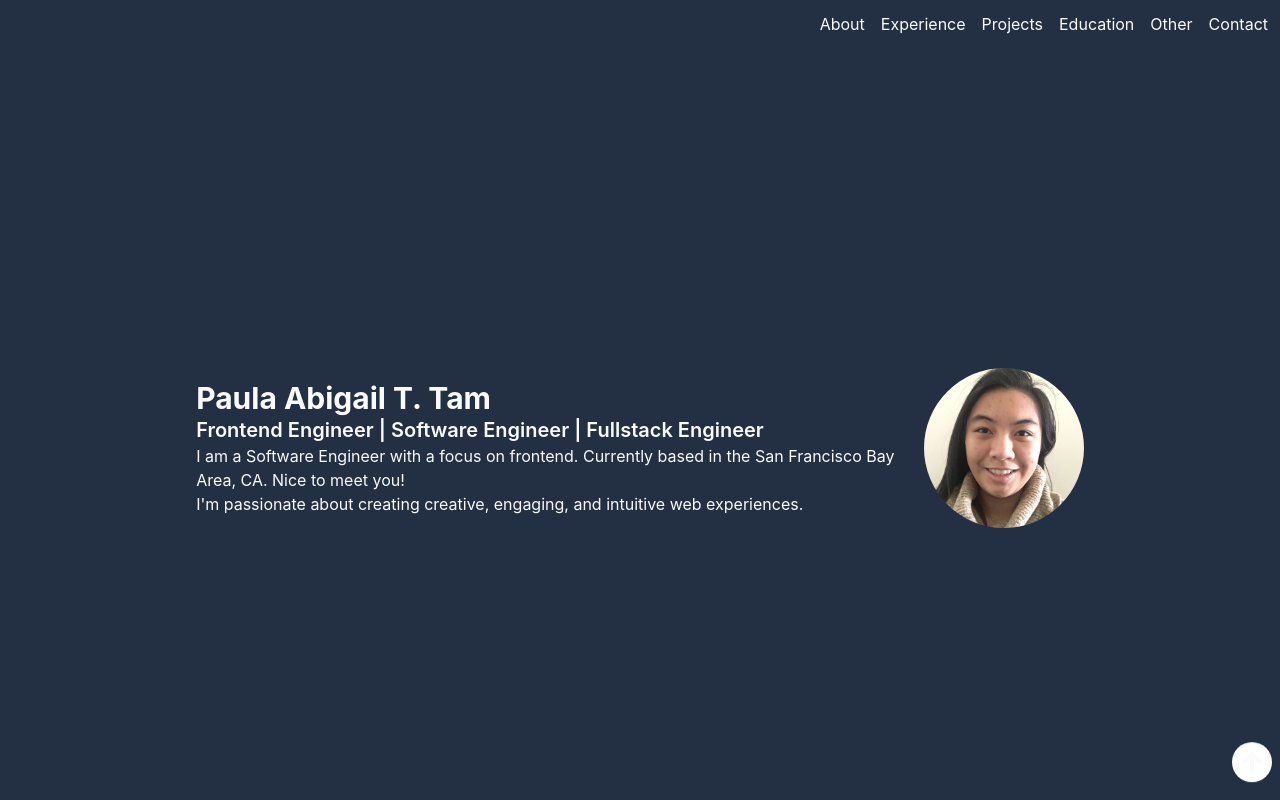
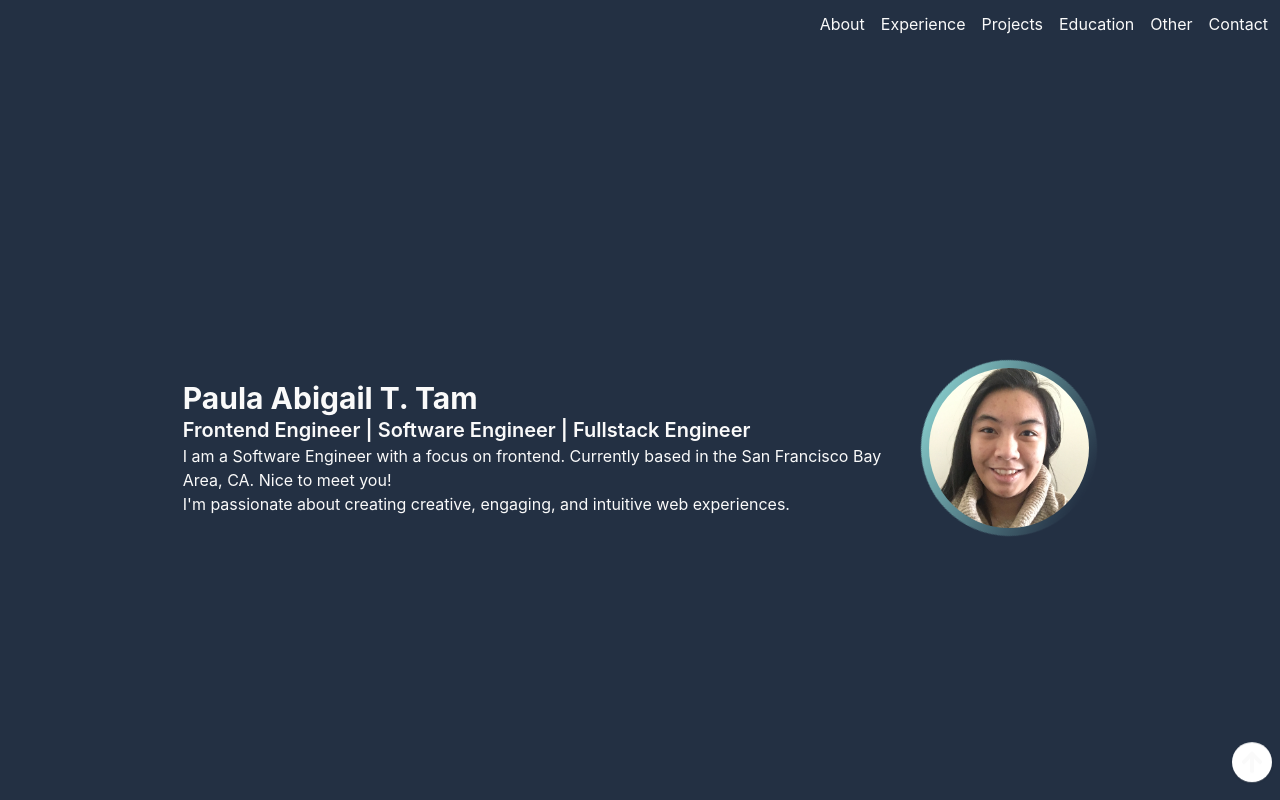
Before and after one commit to PaulaTam/Portfolio_Website, a React (Create React App) app: page / in a window 1280 px wide. Shown: the top 800 px of the page. Built offline with nearby package versions, Linux system fonts and the light colour scheme.

Commit message:
Made spinning border

```diff
--- a/src/App.css
+++ b/src/App.css
@@ -27,12 +27,3 @@
 .App-link {
   color: #61dafb;
 }
-
-@keyframes App-logo-spin {
-  from {
-    transform: rotate(0deg);
-  }
-  to {
-    transform: rotate(360deg);
-  }
-}
--- a/src/App.js
+++ b/src/App.js
@@ -22,8 +22,9 @@ function App() {
               <p>I am a Software Engineer with a focus on frontend. Currently based in the San Francisco Bay Area, CA. Nice to meet you!</p>
               <p>I'm passionate about creating creative, engaging, and intuitive web experiences.</p>
             </div>
-            <div className="h-40 w-40">
-              <img src={ProfilePhoto} alt='img here' className="h-40 w-full rounded-full object-cover object-center" />
+            <div className="grid place-items-center rounded-full">
+              <div className="size-44 col-start-1 row-start-1 rounded-full bg-gradient-to-r from-custom-accent to-custom-main animate-spin p-0.5 z-0"/>
+              <img src={ProfilePhoto} alt='img here' className="size-40 col-start-1 row-start-1  rounded-full object-cover z-10" />
             </div>
           </div>
         </div>
--- a/src/css/output.css
+++ b/src/css/output.css
@@ -497,6 +497,9 @@ body {
   height: -moz-fit-content;
   height: fit-content;
 }
+.h-full {
+  height: 100%;
+}
 .w-10 {
   width: 2.5rem;
 }
@@ -509,6 +512,9 @@ body {
 .w-fit {
   width: -moz-fit-content;
   width: fit-content;
+}
+.w-full {
+  width: 100%;
 }
 .flex-1 {
   flex: 1 1 0%;
@@ -583,6 +589,9 @@ body {
   --tw-bg-opacity: 1;
   background-color: rgb(255 255 255 / var(--tw-bg-opacity));
 }
+.object-cover {
+  object-fit: cover;
+}
 .p-1 {
   padding: 0.25rem;
 }
@@ -594,6 +603,9 @@ body {
 }
 .p-4 {
   padding: 1rem;
+}
+.p-px {
+  padding: 1px;
 }
 .px-2 {
   padding-left: 0.5rem;
```
Also changed, not shown: src/css/styles.css (line endings or trailing spaces).
